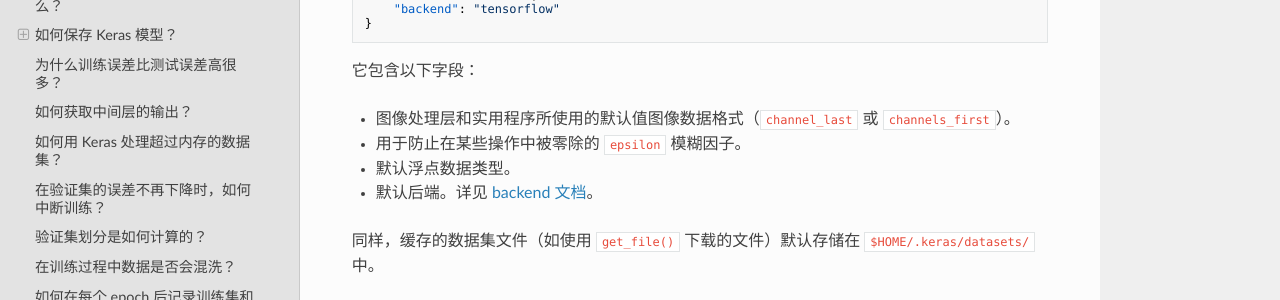
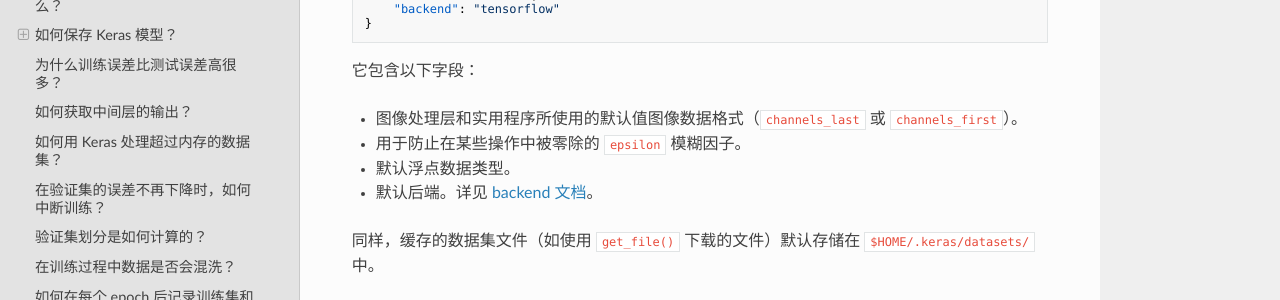
Before and after one commit to keras-team/keras-docs-zh, an MkDocs documentation site: the page built from sources/getting-started/faq.md, in a window 1280 px wide and 900 px high, scrolled down 10800 px. Shown: the part 147-447 px from the top of the window. Built offline with MkDocs 1.6.1, drawn with Linux system fonts in a browser that asks for light colours; nearby versions of some CDN libraries; old or Windows-style settings are respelled for this version of MkDocs.

Commit message:
Update faq.md

```diff
--- a/sources/getting-started/faq.md
+++ b/sources/getting-started/faq.md
@@ -540,7 +540,7 @@ Keras配置文件是存储在 `$HOME/.keras/keras.json` 中的 JSON 文件。默
 
 它包含以下字段：
 
-- 图像处理层和实用程序所使用的默认值图像数据格式（`channel_last` 或 `channels_first`）。
+- 图像处理层和实用程序所使用的默认值图像数据格式（`channels_last` 或 `channels_first`）。
 - 用于防止在某些操作中被零除的 `epsilon` 模糊因子。
 - 默认浮点数据类型。
 - 默认后端。详见 [backend 文档](/backend)。
```
